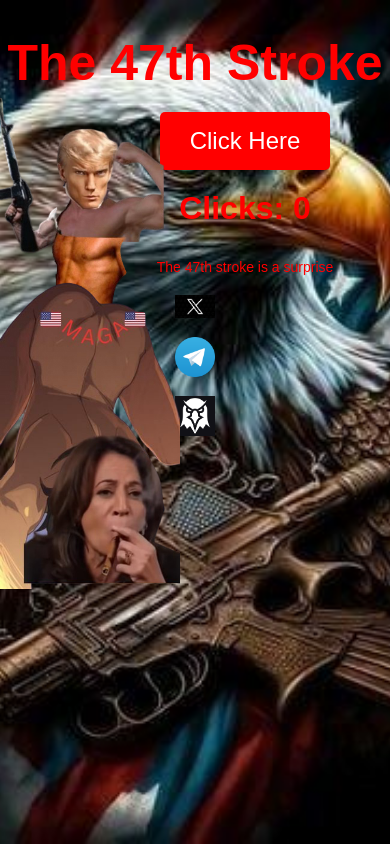
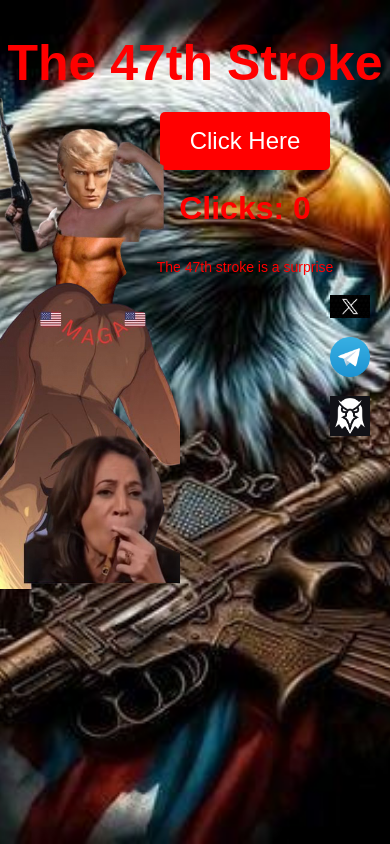
Before and after one commit to Smegmacoin/47thStroke, a plain HTML site: page index.html in a window 390 px wide. Shown: the top 844 px of the page. Drawn offline with Linux system fonts and the light colour scheme.

Commit message:
Update style.css

```diff
--- a/style.css
+++ b/style.css
@@ -77,7 +77,7 @@ body {
     margin-top: 20px;
     display: flex;
     flex-direction: column; /* Align icons vertically */
-    align-items: center; /* Center align icons */
+    align-items: center; /* Default center alignment */
     gap: 15px; /* Add spacing between icons */
 }
 
@@ -152,3 +152,12 @@ body {
         width: 60px;
     }
 }
+
+/* Mobile-Specific Fix: Shift Social Links */
+@media (max-width: 767px) {
+    #socialLinks {
+        margin-left: auto; /* Push the links to the right */
+        margin-right: 20px; /* Add spacing from the right edge */
+        align-items: flex-end; /* Align links to the right */
+    }
+}
```
